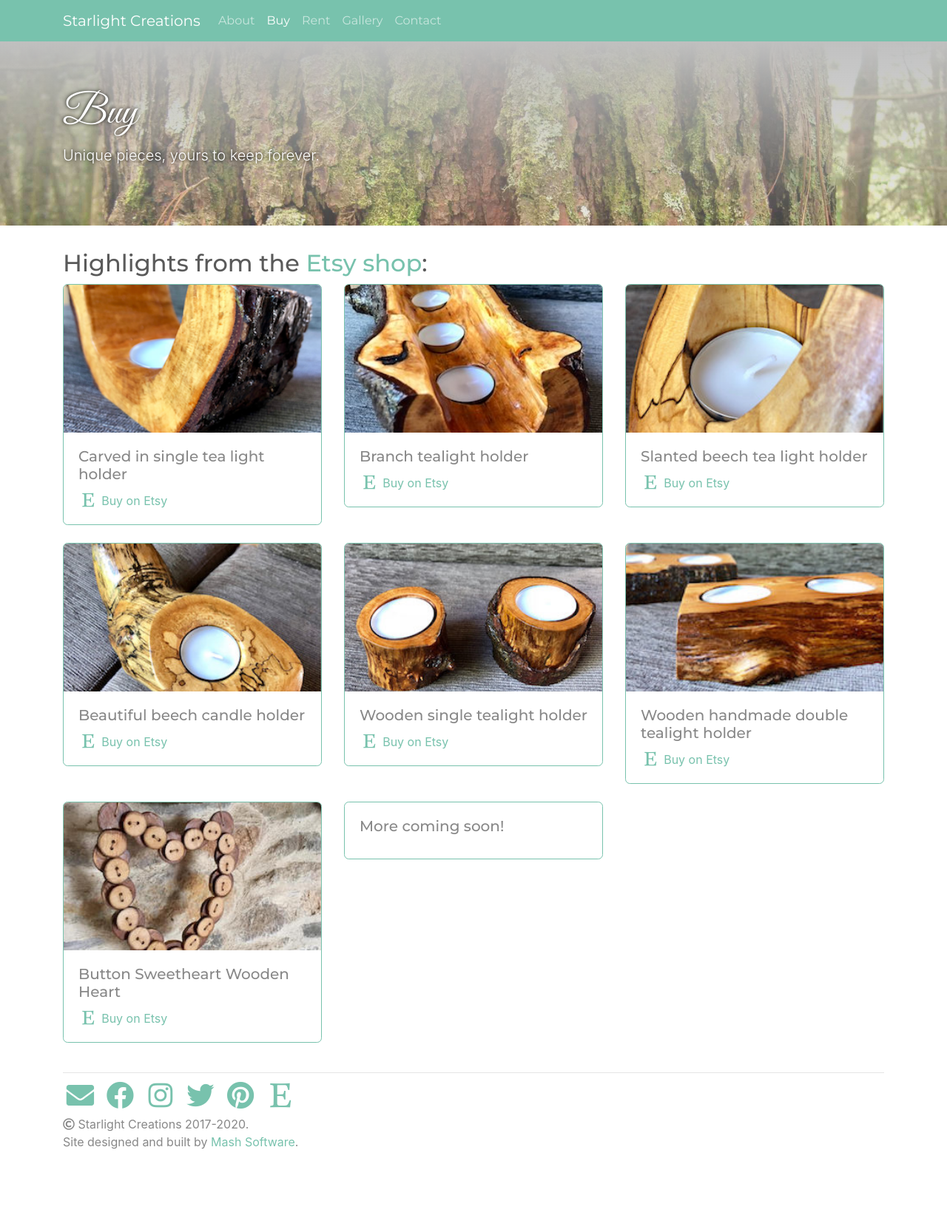
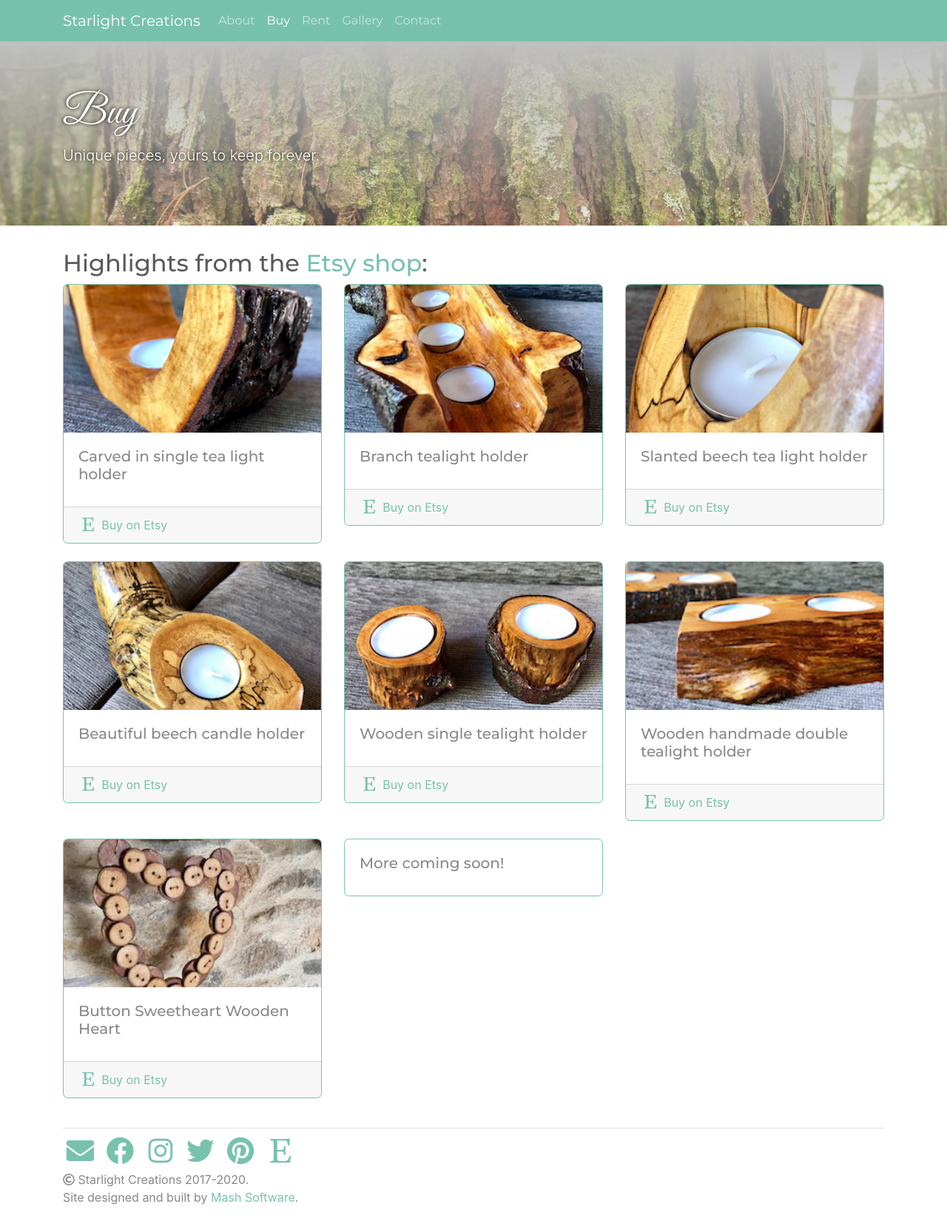
Before and after one commit to starlight-creations/starlight-creations.github.io, a Jekyll site: the page built from buy.html, in a window 1280 px wide. Shown: the whole page at 74% size. Built offline with Jekyll 4.4.1, drawn with Linux system fonts in a browser that asks for light colours; nearby versions of some CDN libraries; before the commit the page ends 1572 px from its top, so only the background shows below that.

Commit message:
update product card arrangement

```diff
--- a/_includes/product_card.html
+++ b/_includes/product_card.html
@@ -2,6 +2,9 @@
     {%- if product.img -%}<img class="card-img-top" src="{{product.img | absolute_url }}" alt="{{product.name}}" height="200" width="300" style="object-fit: cover">{%- endif -%}
     <div class="card-body">
         <h5 class="card-title">{{product.name}}</h5>
-        {%- if product.url -%}<a href="{{product.url}}" target="_blank" class="card-link"><i class="fab fa-etsy fa-fw fa-lg"></i> Buy on Etsy</a>{%- endif -%}
+        {%- if product.description -%}<p class="card-text">{{product.description}}</p>{%- endif -%}
     </div>
+    {%- if product.url -%}<div class="card-footer">
+        <a href="{{product.url}}" target="_blank" class="card-link"><i class="fab fa-etsy fa-fw fa-lg"></i> Buy on Etsy</a>
+    </div>{%- endif -%}
 </div>
--- a/buy.html
+++ b/buy.html
@@ -5,24 +5,10 @@ description: Unique pieces, yours to keep forever.
 permalink: /buy
 ---
 <h2>Highlights from the <a href="https://www.etsy.com/uk/shop/StarlightCreationsUK" target="_blank">Etsy shop</a>:</h2>
-{%- assign count = 0 -%}
-{%- assign new_row = true -%}
-
+<div class="row row-cols-1 row-cols-md-3">
 {%- for product in site.data.products -%}
-    {%- if new_row == true -%}
-    <div class="row">
-    {%- assign new_row = false -%}
-    {%- endif -%}
-        <div class="col-md-4">
-            {%- include product_card.html -%}
-            <br>
-        </div>
-        {%- assign count = count | plus: 1 -%}
-        {%- if count == 3 or forloop.last -%}
-            {%- assign new_row = true -%}
-        {%- endif -%}
-    {%- if new_row == true -%}
+    <div class="col mb-4">
+        {%- include product_card.html -%}
     </div>
-    {% assign count = 0 %}
-    {% endif %}
 {% endfor %}
+</div>
```
